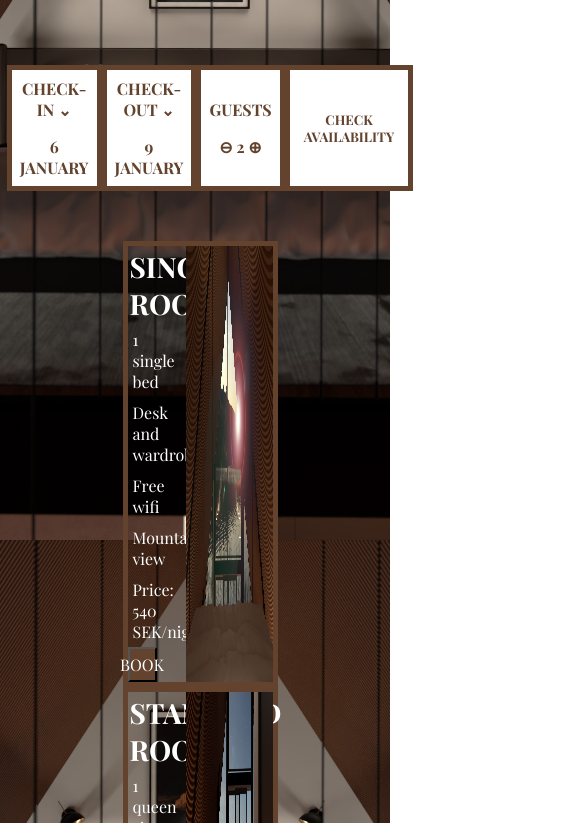
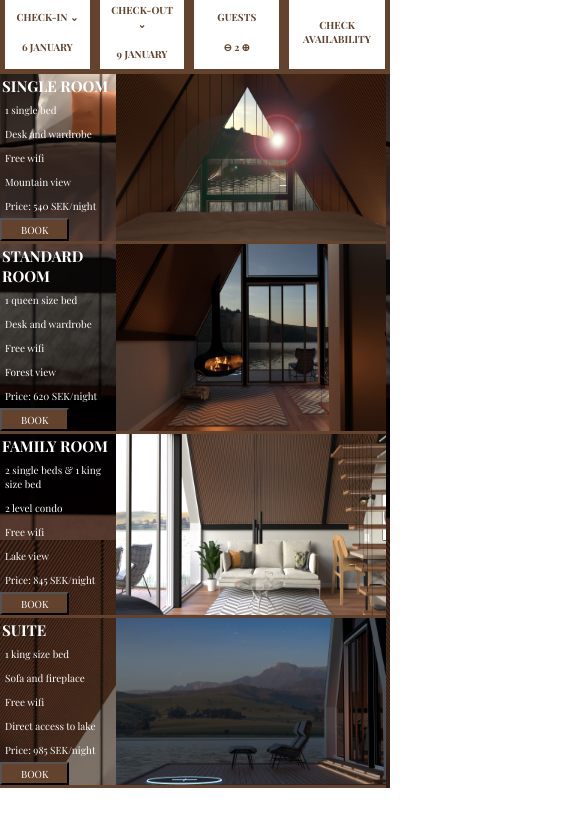
Before and after one commit to icyaiste/hotel-site, a plain HTML site: page booking.html in a window 390 px wide. Shown: the part 304-1127 px from the top of the page, 585 px wide, since content can reach past the window. After the commit the page ends 1092 px from the top, so only its background shows below. Drawn offline with nearby package versions, Linux system fonts and the light colour scheme; a web font is replaced by a local one.

Commit message:
final media queries

```diff
--- a/css/style.css
+++ b/css/style.css
@@ -26,8 +26,8 @@ body {
 
 .navigation__logo {
     margin: 20px 100px 20px 20px;
-    width:auto;
-    height:70px;
+    width: auto;
+    height: 70px;
 }
 
 .navigation__language {
@@ -79,7 +79,7 @@ body {
     display: flex;
     justify-content: flex-end;
     align-items: center;
-    margin-top:430px;
+    margin-top: 430px;
 }
 
 .social__homepage {
@@ -115,7 +115,7 @@ body {
 .about__image {
     width: 100%;
     border: solid black 1px;
-    height:449px;
+    height: 449px;
 }
 
 .about__white {
@@ -229,7 +229,7 @@ body {
 .mainfooter {
     display: flex;
     justify-content: space-evenly;
-    align-items:center;
+    align-items: center;
     background-color: #63432E;
     border-top: solid black 3px;
     height: 28%;
@@ -238,7 +238,7 @@ body {
     font-weight: 400;
 }
 
-.contacts{
+.contacts {
     display: flex;
     flex-direction: column;
     align-items: center;
@@ -252,7 +252,8 @@ body {
     margin-bottom: 15px;
 }
 
-.map , .logotype{
+.map,
+.logotype {
     padding: 15px;
 }
 
@@ -274,7 +275,7 @@ body {
 .calender__wrapper {
     width: 50%;
     display: flex;
-    justify-content:center;
+    justify-content: center;
     margin-left: 30px;
 }
 
@@ -285,7 +286,7 @@ body {
     width: 100%;
     display: flex;
     flex-direction: column;
-    justify-content:center;
+    justify-content: center;
     align-items: center;
 }
 
@@ -360,8 +361,9 @@ body {
     }
 
     .navigation__logo {
-      margin: 5px 50px 5px 5px;
+        margin: 0 50px 5px 5px;
         max-width: 15%;
+        height: auto;
     }
 
     .navigation__language {
@@ -382,12 +384,12 @@ body {
     }
 
     .title h1 {
-      font-size: 80px;
+        font-size: 50px;
         margin-top: 30%;
     }
 
     .title__addition {
-      font-size: large;
+        font-size: medium;
     }
 
     .socials {
@@ -397,6 +399,7 @@ body {
     .content {
         width: 1000px;
     }
+
     .about {
         display: grid;
         grid-template-columns: 100%;
@@ -407,7 +410,7 @@ body {
 
     .about__title {
         display: flex;
-      justify-content:flex-start;
+        justify-content: flex-start;
         font-size: 3rem;
         padding: 1%;
         margin-left: 15px;
@@ -431,9 +434,10 @@ body {
         font-size: 20px;
     }
 
-    .about__white{
+    .about__white {
         height: auto;
     }
+
     .about__white-title {
         font-size: 3rem;
         margin-top: 15px;
@@ -450,17 +454,16 @@ body {
         margin: 3px;
     }
 
-    .about__image{
+    .about__image {
         height: auto;
     }
-
 
     .gallery {
         grid-template-columns: repeat(4, 1fr);
         margin: 0 0 0 12%;
     }
 
-.gallery__image{
+    .gallery__image {
         margin-bottom: 2%;
     }
 
@@ -469,11 +472,21 @@ body {
     }
 
     .mainfooter {
-    width: 1000px;
+        display: none;
+    }
+
+    .contacts {
+        padding: 5px;
     }
 
     .contacts__text {
-    font-size: 25px;
+        font-size: 10px;
+        margin: 2px;
+    }
+
+    .map,
+    .logotype {
+        display: none;
     }
 
     .background {
@@ -481,91 +494,62 @@ body {
     }
 
     .calender {
-    display: flex;
-    justify-content: center;
-    margin-top: 50px;
+        margin-top: 20px;
     }
 
     .calender__wrapper {
-    width: 50%;
-    display: flex;
-    justify-content:center;
-    margin-left: 30px;
-}
-
-.calender__box,
-.calender__button {
-    border: #63432E solid 5px;
-    background-color: white;
         width: 100%;
-    display: flex;
-    flex-direction: column;
-    justify-content:center;
-    align-items: center;
+        height: fit-content;
+        margin-left: 0;
     }
 
     .calender__box-text,
     .calender__button-text {
-    color: #63432E;
-    font-weight: bold;
-    text-transform: uppercase;
-    font-family: 'Playfair Display', serif;
-    text-decoration: none;
-    text-align: center;
-    margin: 8px;
+        font-size: x-small;
     }
 
     .main {
-    margin: 50px;
+        margin: 0;
     }
 
     .room {
-    display: flex;
         flex-direction: row;
-    margin-left: 25%;
-    border: #63432E solid 5px;
-    width: 50%;
+        margin: 0;
+        width: 99%;
+        border: solid #63432E 0px;
+        border-bottom: #63432E solid 3px;
     }
 
     .room__info {
-    width: 40%;
+        width: 30%;
         display: flex;
         flex-direction: column;
         justify-content: space-between;
     }
 
     .room__info-title {
-    color: #FFF;
-    font-size: 28px;
-    margin: 2px;
-    text-transform: uppercase;
-    font-family: 'Playfair Display', serif;
-    font-weight: 700;
+        font-size: 15px;
     }
 
     .room__info-text {
         margin: 5px;
-    font-size: 18x;
+        font-size: 10px;
         color: #FFF;
         font-family: 'Playfair Display', serif;
     }
 
     .room__picture {
-    width: 60%;
+        width: 70%;
     }
 
     .room__button {
-    display: flex;
-    justify-content: center;
-    background-color: #63432E;
-    width: 50%;
+        width: 60%;
+        height: 23px;
+        align-items: center;
     }
 
     .room__button-text {
-    color: #FFF;
-    margin: 4px;
-    font-size: 1rem;
-    text-transform: uppercase;
-    font-family: 'Playfair Display', serif;
+        text-align: center;
+        font-size: 10px;
     }
 }
```
Lines whose indentation alone changed are shown as unchanged.
